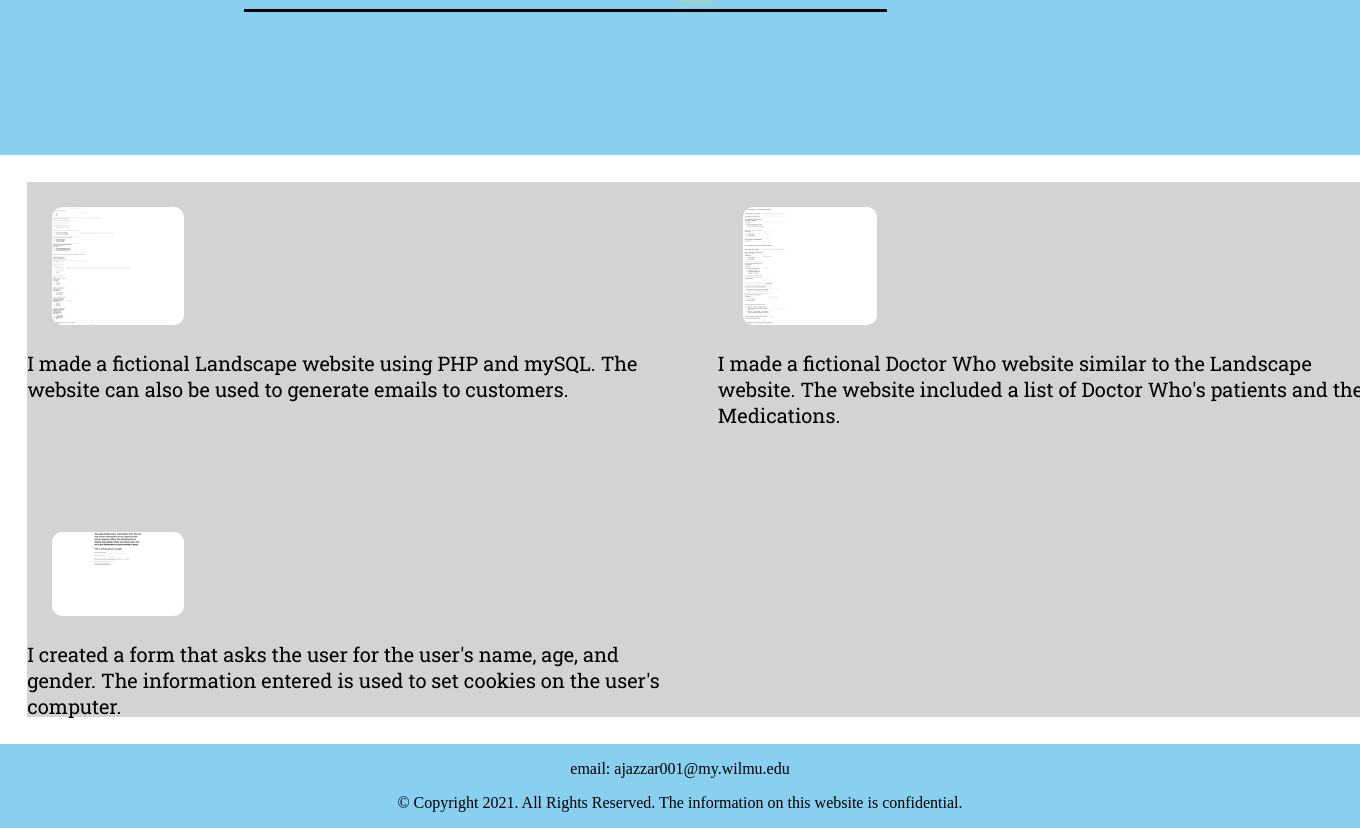
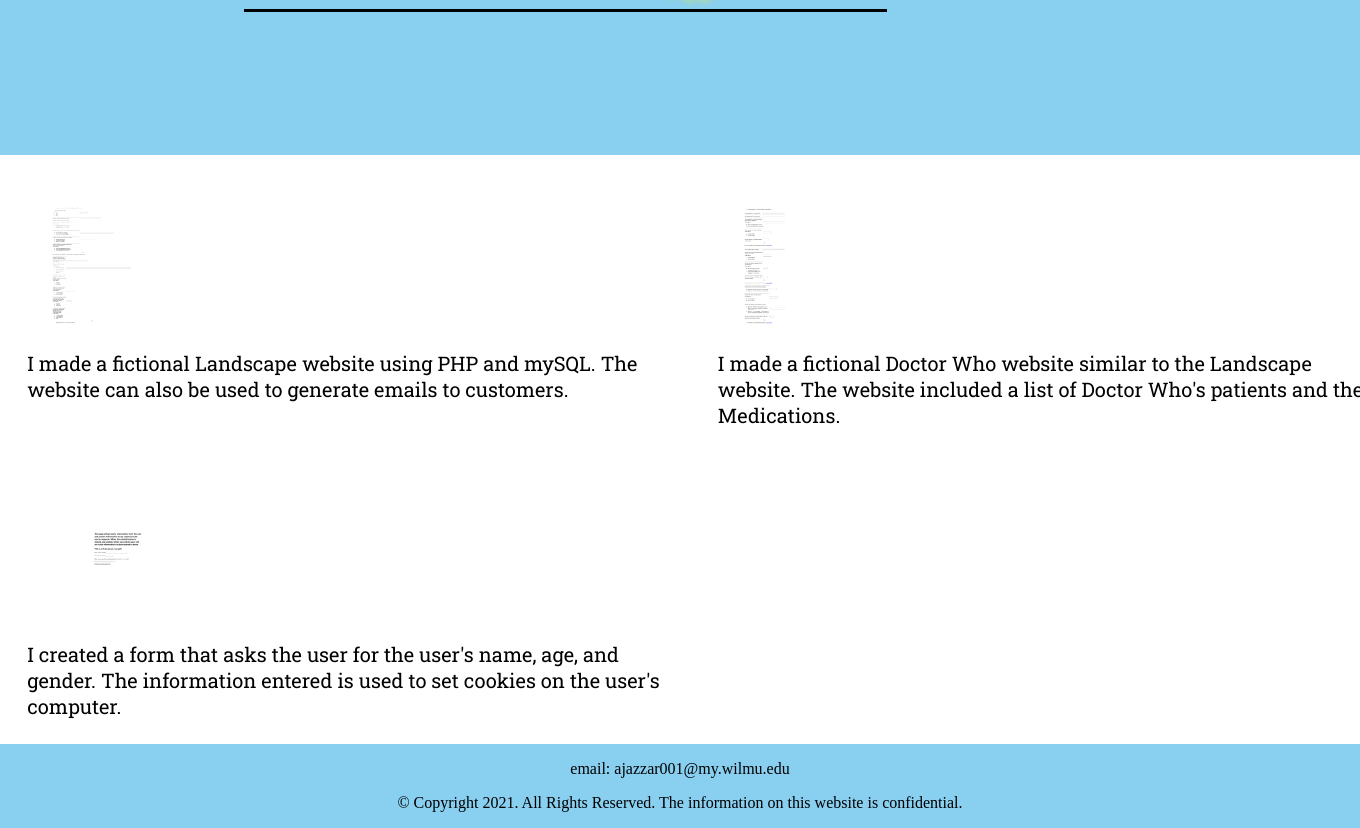
Before and after one commit to ajazzar/ajazzar.github.io, a PHP site: page /PHP.html in a window 1360 px wide; the page is wider, and only the part inside the window is pictured. Shown: the part 245-1073 px from the top of that part. Run offline with PHP 8.4, Linux system fonts and the light colour scheme; some web fonts are replaced.

Commit message:
Update styles2.css

```diff
--- a/Portfolio/css/styles2.css
+++ b/Portfolio/css/styles2.css
@@ -228,7 +228,7 @@ footer p a {
     }
 
     nav li a:active {
-        color: lightgrey;
+        color: #fff;
     }
 
     /* Tablet Viewport: Style rules for main content */
@@ -246,7 +246,7 @@ footer p a {
         display: grid;
         grid-template-columns: auto auto;
         grid-gap: 30px;
-        background-color: lightgrey;
+        background-color: #fff;
         max-width: 100%;
     }
 
```
